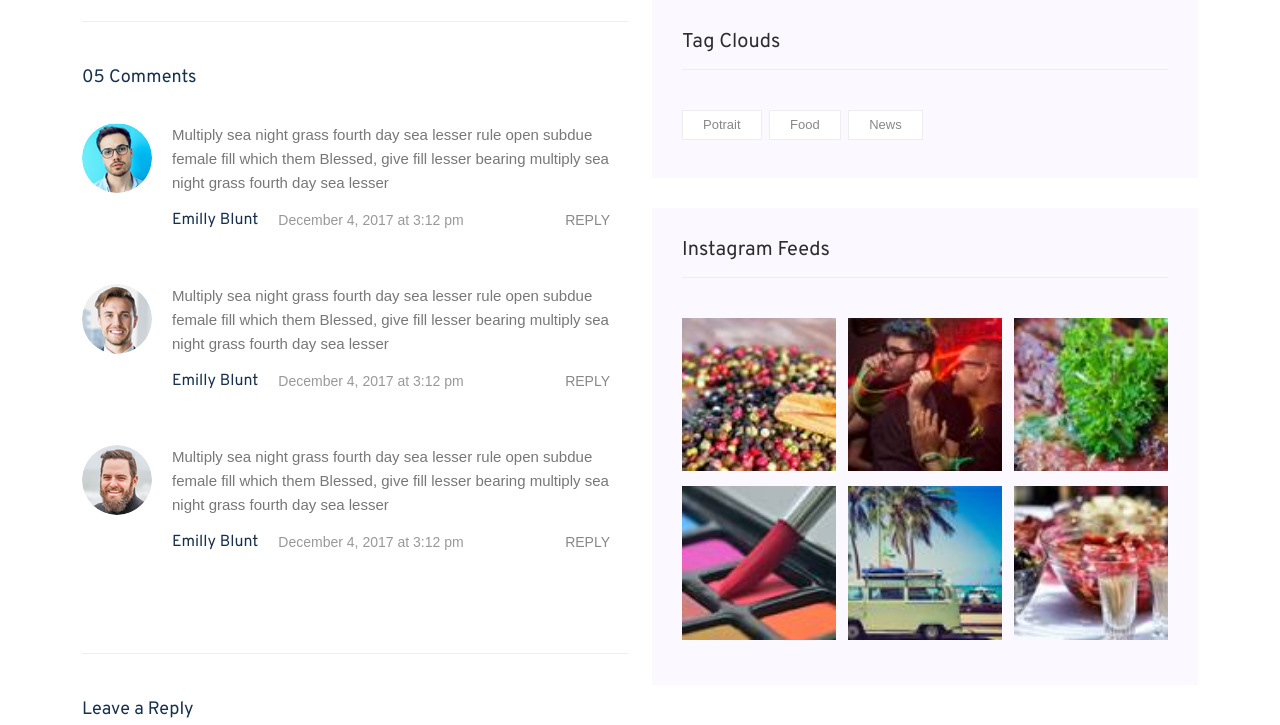
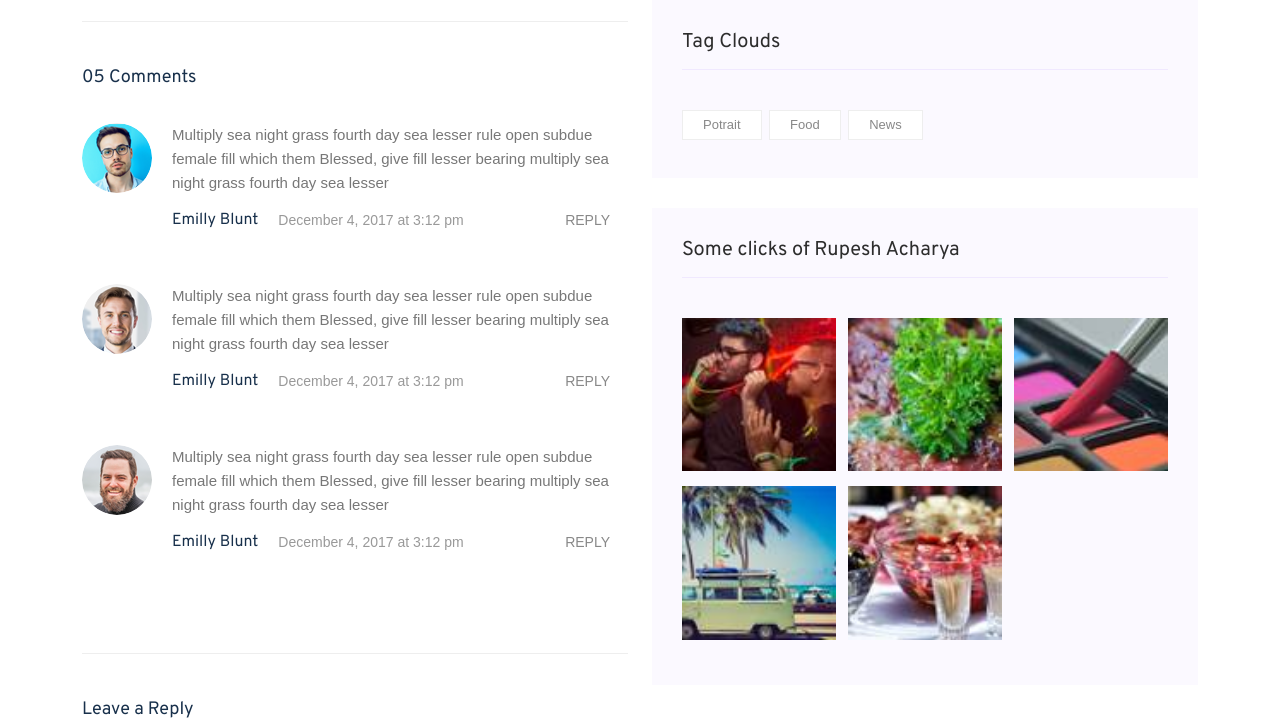
Before and after one commit to Kaiisenseii/Drishya_Nepal, a Django app: page /photographer/1 in a window 1280 px wide. Shown: the part 1033-1758 px from the top of the page. Run offline with Django 5.2, Linux system fonts and the light colour scheme; data comes from the database, SQL or seed files in the repository; both versions use the stored data as it was after the commit; some libraries are stand-ins or nearby versions; some web fonts are replaced.

Commit message:
kabir brach upload gareko

```diff
--- a/website/templates/photographer-details.html
+++ b/website/templates/photographer-details.html
@@ -247,22 +247,25 @@
               </aside>
               <aside class="single_sidebar_widget instagram_feeds">
                 <h4 class="widget_title" style="color: #2d2d2d">
-                  Instagram Feeds
+                  Some clicks of {{photographer.name}}
                 </h4>
+
                 <ul class="instagram_row flex-wrap">
+                    {% for photo in photographers %}
                   <li>
                     <a href="#">
                         <img
                           class="img-fluid"
-                        src="{% static 'img/post/post_5.jpg' %}"
+                          src="{{photo.photos.url}}"
                           alt
                         />
                       </a>
                   </li>
+                  {% endfor %}
                   <li>
                     <a href="#">
                       <img
-                        class="img-fluid"
+                        class="img-fluid    "
                         src="{% static 'img/post/post_6.jpg' %}"
                         alt
                       />
```
Also changed, not shown: db.sqlite3. Lines whose indentation alone changed are shown as unchanged.
